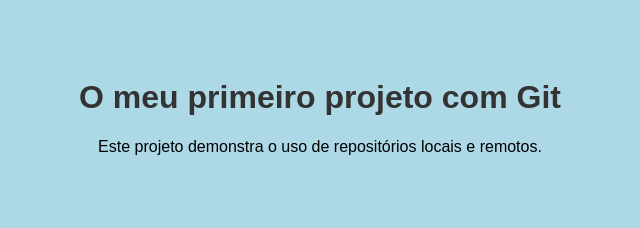
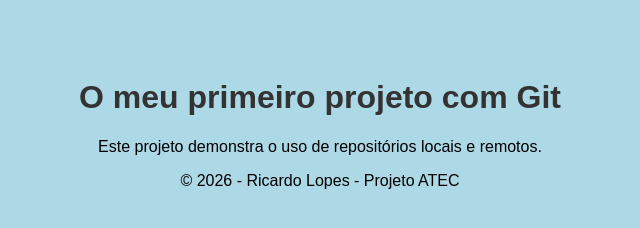
Before and after one commit to ricardolopesT0133539/RicardoLopes0133539, a plain HTML site: page index.html in a window 1280 px wide. Shown: the whole page, without its empty margins (320-960 px from the left). Drawn offline with Linux system fonts and the light colour scheme.

Commit message:
Adição de rodapé na branch feature-footer

```diff
--- a/index.html
+++ b/index.html
@@ -8,5 +8,8 @@
 <body>
     <h1>O meu primeiro projeto com Git</h1>
     <p>Este projeto demonstra o uso de repositórios locais e remotos.</p>
+<footer>
+    <p>&copy; 2026 - Ricardo Lopes - Projeto ATEC</p>
+</footer>
 </body>
 </html>
```
